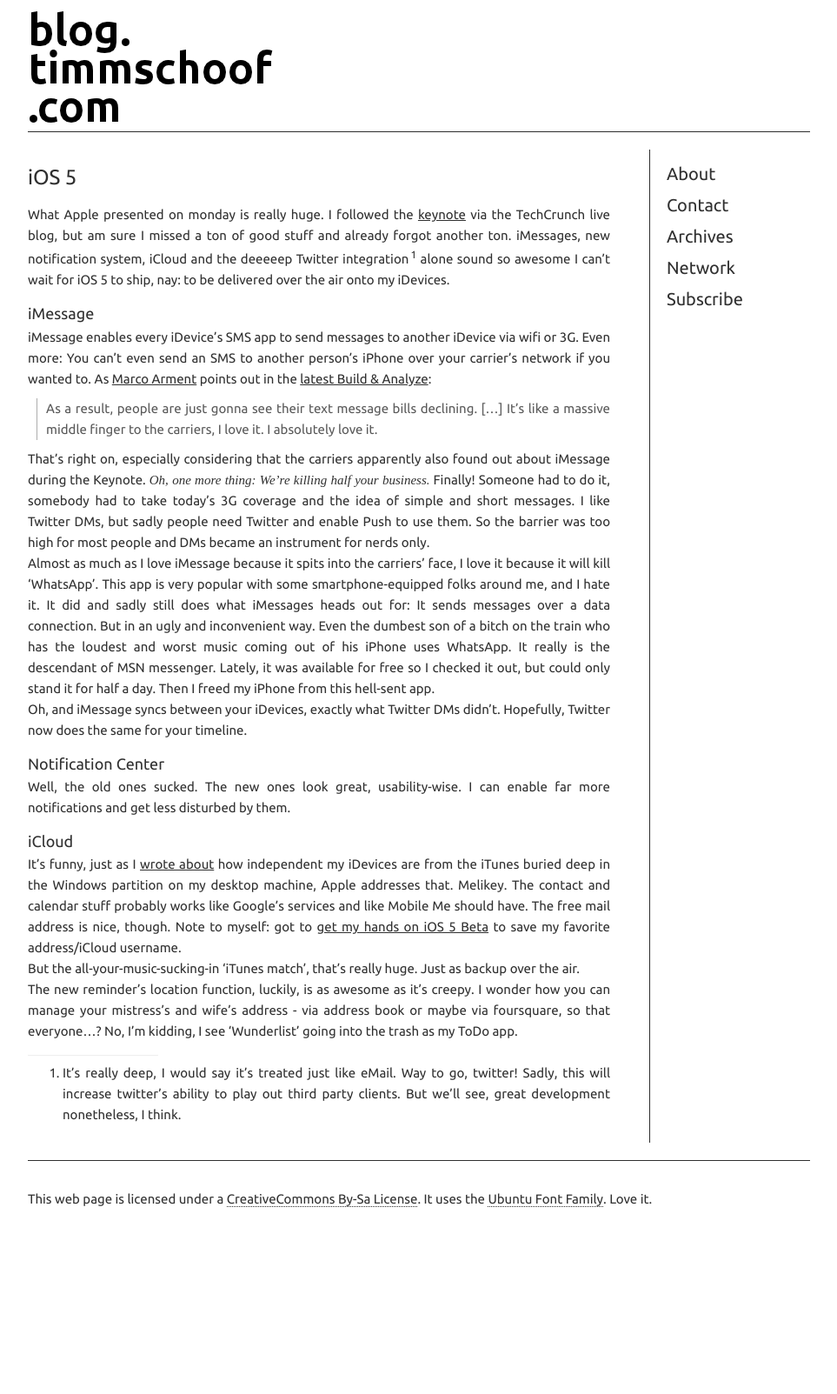
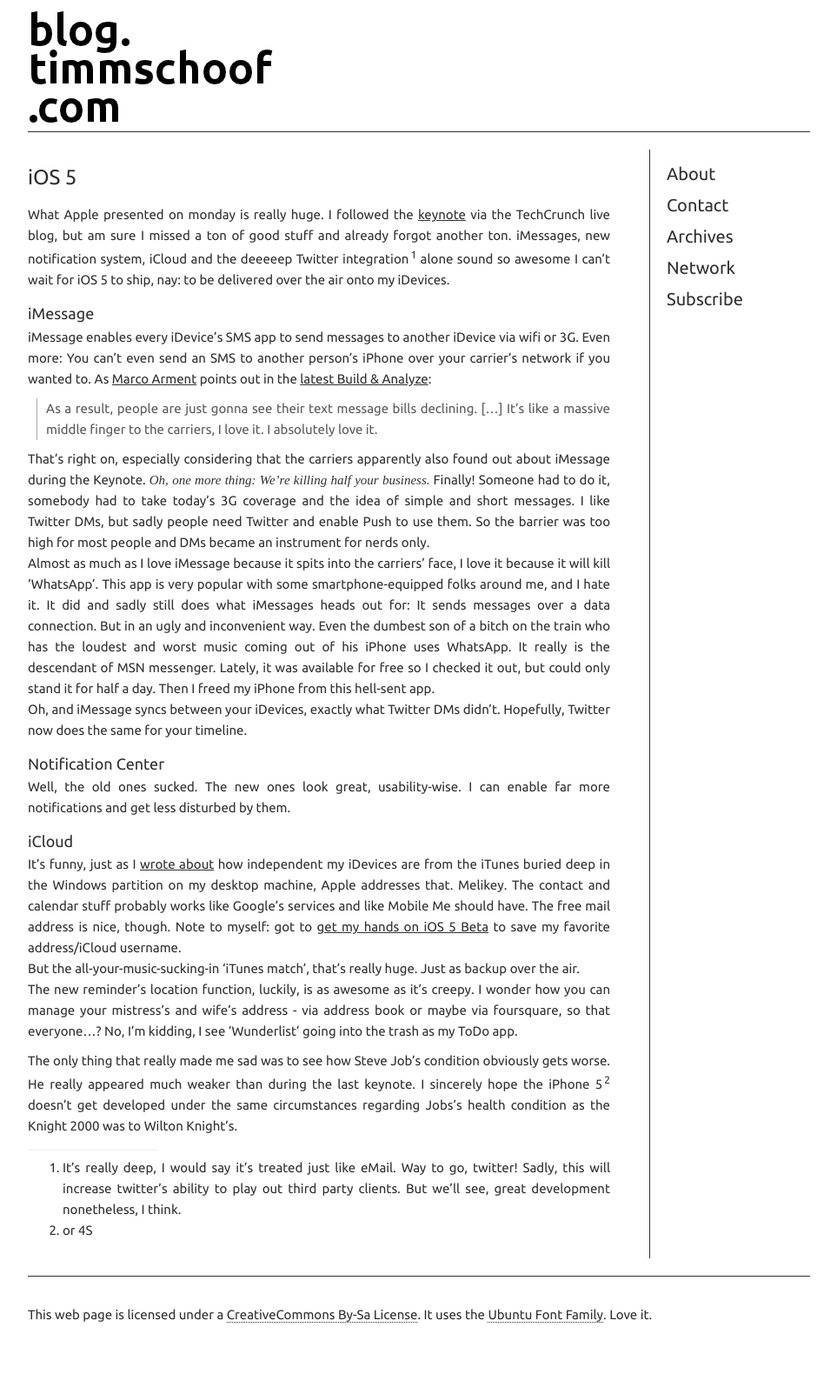
Before and after one commit to tschoof/blog, a Jekyll site: the page built from _posts/2011-06-08-iOS-5.md, in a window 1280 px wide. Shown: the whole page at 87% size, without its empty margins (158-1121 px from the left). Built offline with Jekyll 4.4.1, drawn with Linux system fonts in a browser that asks for light colours; some web fonts are replaced; Markdown is read by kramdown in place of the engine named in the settings; before the commit the page ends 1470 px from its top, so only the background shows below that.

Commit message:
new article

```diff
--- a/_posts/2011-06-08-iOS-5.md
+++ b/_posts/2011-06-08-iOS-5.md
@@ -23,5 +23,8 @@ It's funny, just as I [wrote about](http://blog.timmschoof.com/2011/06/05/my-iOS
 But the all-your-music-sucking-in 'iTunes match', that's really huge. Just as backup over the air.
 The new reminder's location function, luckily, is as awesome as it's creepy. I wonder how you can manage your mistress's  and wife's address - via address book or maybe via foursquare, so that everyone...? No, I'm kidding, I see 'Wunderlist' going into the trash as my ToDo app.
 
+The only thing that really made me sad was to see how Steve Job's condition obviously gets worse. He really appeared much weaker than during the last keynote. I sincerely hope the iPhone 5<sup>2</sup> doesn't get developed under the same circumstances regarding Jobs's health condition as the Knight 2000 was to Wilton Knight's.
+
 ---
 1. It's really deep, I would say it's treated just like eMail. Way to go, twitter! Sadly, this will increase twitter's ability to play out third party clients. But we'll see, great development nonetheless, I think.
+2. or 4S
```
